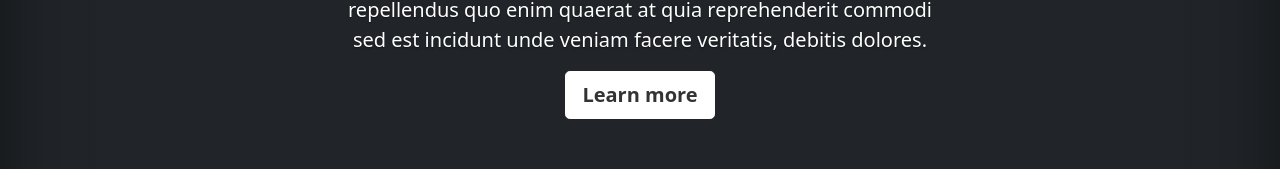
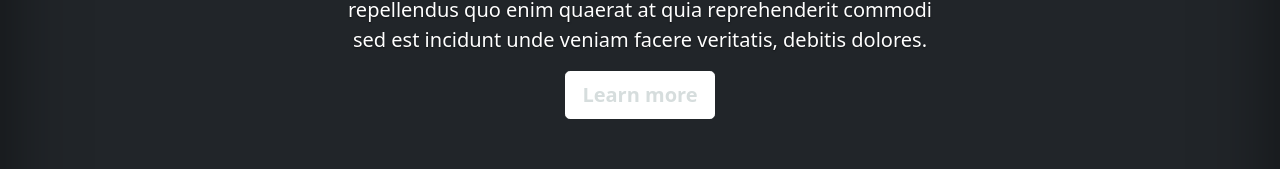
Before and after one commit to Adrian68604/flesiAdri, a plain HTML site: page index.html in a window 1280 px wide. Shown: the part 481-650 px from the top of the page. Drawn offline with Linux system fonts and the light colour scheme.

Commit message:
cambiado el color

```diff
--- a/cover.css
+++ b/cover.css
@@ -7,7 +7,7 @@
 .btn-secondary,
 .btn-secondary:hover,
 .btn-secondary:focus {
-  color: #333;
+  color: #3553;
   text-shadow: none; /* Prevent inheritance from `body` */
 }
 
```
